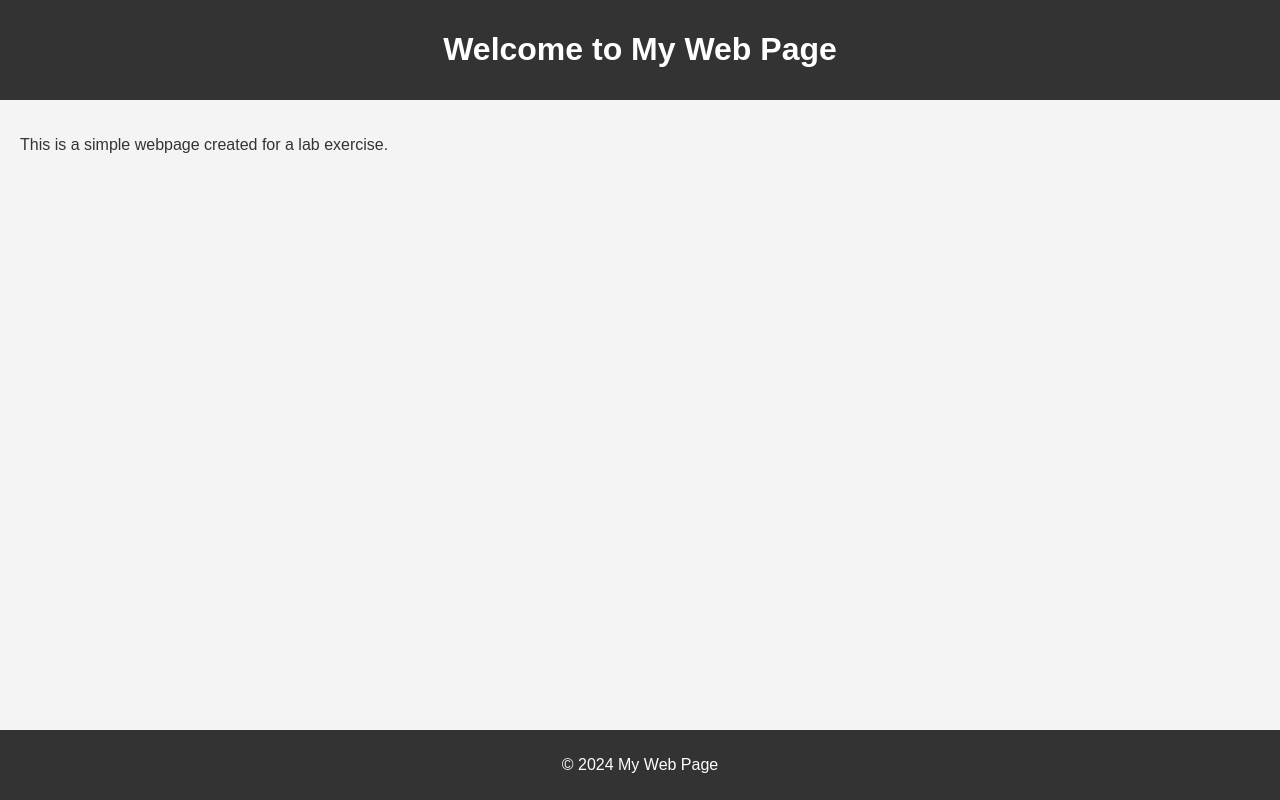
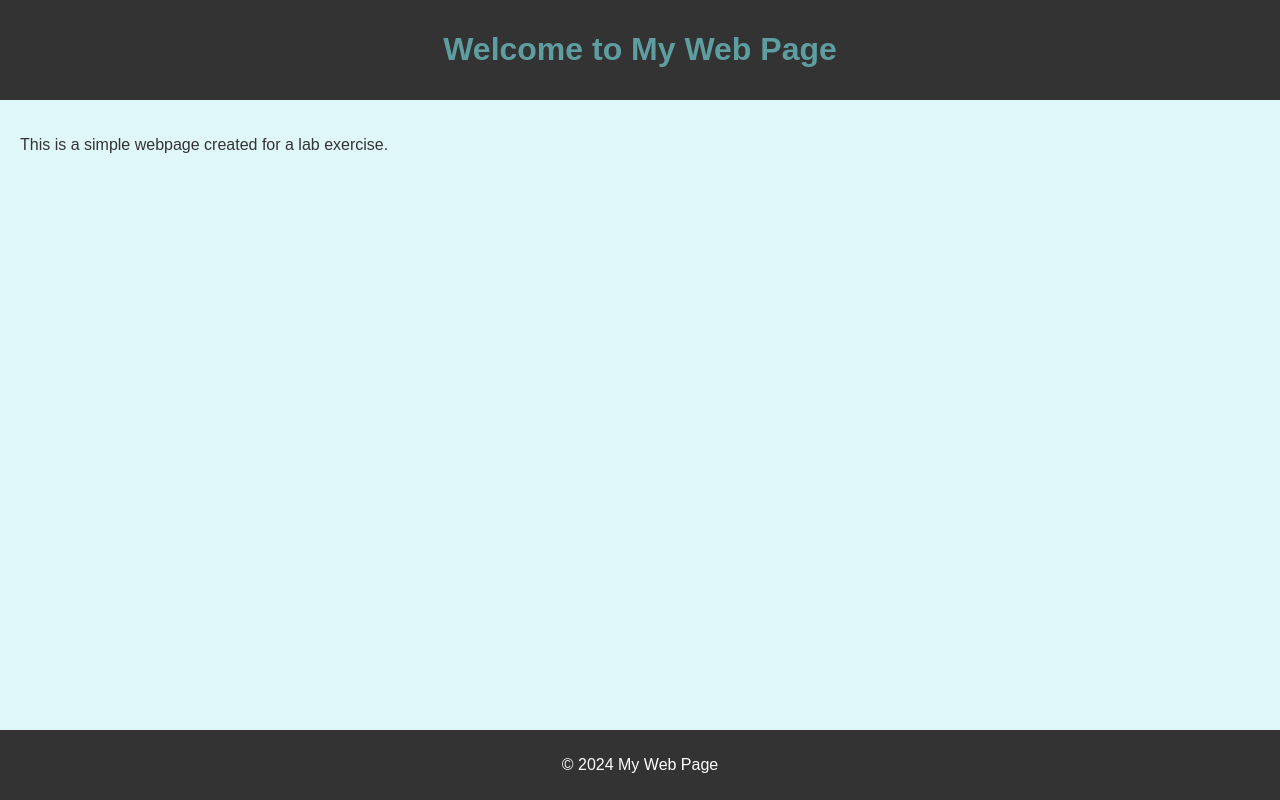
Before and after one commit to mariaess12/webpage-project., a plain HTML site: page index.html in a window 1280 px wide. Drawn offline with Linux system fonts and the light colour scheme.

Commit message:
Update styles: Change background color and modify header styling

```diff
--- a/styles.css
+++ b/styles.css
@@ -1,6 +1,6 @@
 body {
     font-family: Arial, sans-serif;
-    background-color: #f4f4f4;
+    background-color: #e0f7fa;
     color: #333;
     margin: 0;
     padding: 0;
@@ -26,3 +26,6 @@ footer {
     width: 100%;
     bottom: 0;
 }
+
+h1{ color: cadetblue;
+}
```
